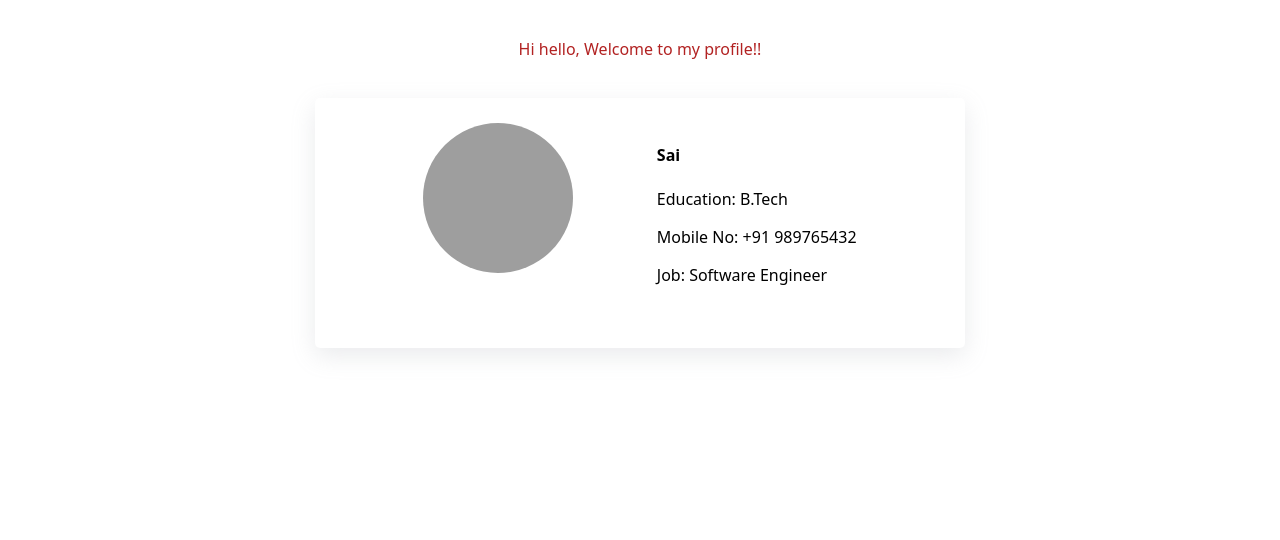
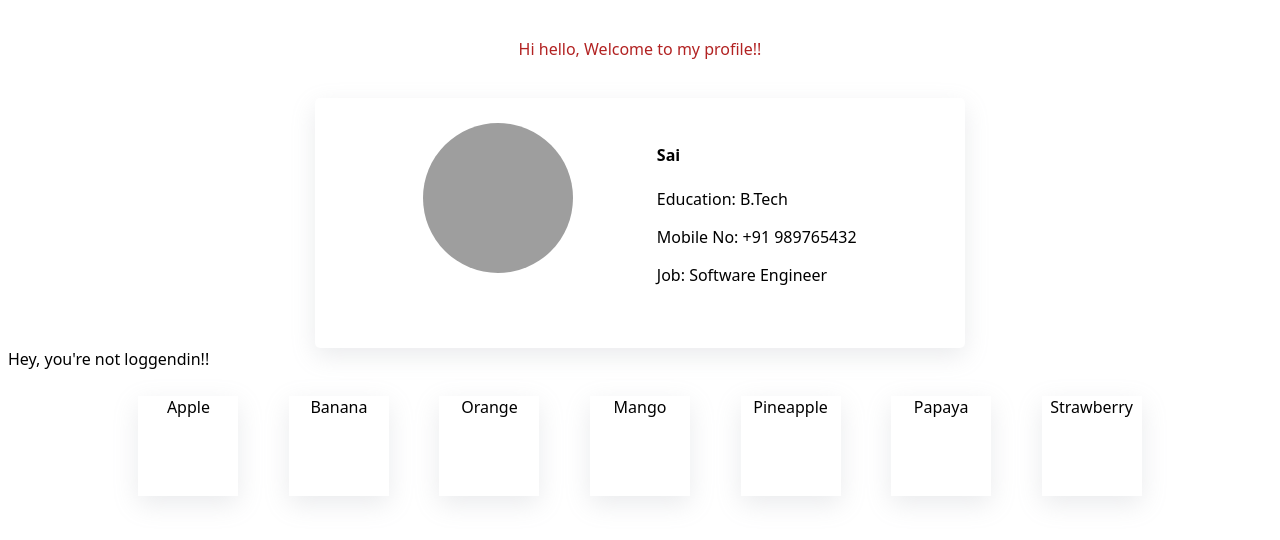
Before and after one commit to Mohit-246/compileIt-react-Notes-, a React (Vite) app: page / in a window 1280 px wide. Shown: the top 540 px of the page. Built offline with nearby package versions, Linux system fonts and the light colour scheme; grey boxes are pictures that could not be loaded.

Commit message:
Lecture 2 of react

```diff
--- a/src/App.css
+++ b/src/App.css
@@ -14,3 +14,17 @@
   height: 150px;
   border-radius: 50%;
 }
+
+.fruits {
+  width: 100px;
+  height: 100px;
+  box-shadow: rgba(149, 157, 165, 0.2) 0px 8px 24px;
+  text-align: center;
+  margin: 2%;
+}
+
+.flex {
+  display: flex;
+  justify-content: center;
+  align-items: center;
+}
--- a/src/App.jsx
+++ b/src/App.jsx
@@ -1,5 +1,6 @@
 import './App.css'
 import FirstComponent from './FirstComponent'
+import SecondComponent from './SecondComponent'
 
 function App() {
 
@@ -17,6 +18,8 @@ function App() {
       {/* <FirstComponent />
 
       <FirstComponent /> */}
+
+      <SecondComponent />
   </>
 
   )
--- a/src/FirstComponent.jsx
+++ b/src/FirstComponent.jsx
@@ -1,5 +1,9 @@
+// import { useState } from "react";
 
 function FirstComponent() {
+ // const [view, setView] = useState(false);
+
+ let isLoggedIn = false;
     return (
     <>
 
@@ -13,6 +17,69 @@ function FirstComponent() {
         </div>
       </div>
 
+      {/* <button onClick={() => setView(true)}>Show Profile</button> */}
+
+
+    {isLoggedIn &&
+
+      <div style={{textAlign: 'center'}}>
+          Hi, Welcome to compileIT
+       </div>
+
+
+       }
+
+
+      {/* {isLoggedIn &&
+
+      <div style={{textAlign: 'center'}}>
+          Hi, Welcome to compileIT
+       </div>
+
+       <div>
+         What are your plans ?  -> This is wrong
+       </div>
+
+       } */}
+
+
+        {/* {isLoggedIn &&
+
+    <>
+
+      <div style={{textAlign: 'center'}}>
+          Hi, Welcome to compileIT
+       </div>
+
+       <div>
+         What are your plans ?
+       </div>
+    </>
+       } */}
+
+{/* The above one is right we must enclose it in a single tag. */}
+
+
+
+      {isLoggedIn ?
+
+       (<div style={{textAlign: 'center'}}>
+          Hi, Welcome to compileIT
+       </div>) :
+
+       (
+        <div>
+           Hey, you're not loggendin!!
+        </div>
+       )
+
+      }
+
+      {/* // Three steps
+      // 1. Replace && with ?
+      // 2. Wrap the tags with parenthesis.
+      // 3. use : and write another content and wrap it up in (). */}
+
     </>
     )
 }
--- /dev/null
+++ b/src/SecondComponent.jsx
@@ -0,0 +1,28 @@
+
+
+function SecondComponent() {
+    const fruits = ["Apple", "Banana", "Orange", "Mango", "Pineapple", "Papaya", "Strawberry"]
+    return (
+        <>
+           <div className="flex">
+            {fruits.map((fruitName, id) =>
+            (
+                <div className="fruits">
+                    {fruitName}
+                </div>
+            )
+        )}
+           </div>
+
+           {/* to render the list
+
+           1. use map / forEach method and iterate.
+           2. use parenthesis (element, id) =>
+           3. Enclose it with again parenthesis ()
+           4. Write a single fragment or div then inside render your content. */}
+
+        </>
+    )
+}
+
+export default SecondComponent;
```
Also changed, not shown: 1 other file (tests, documents, lock files or other folders).
